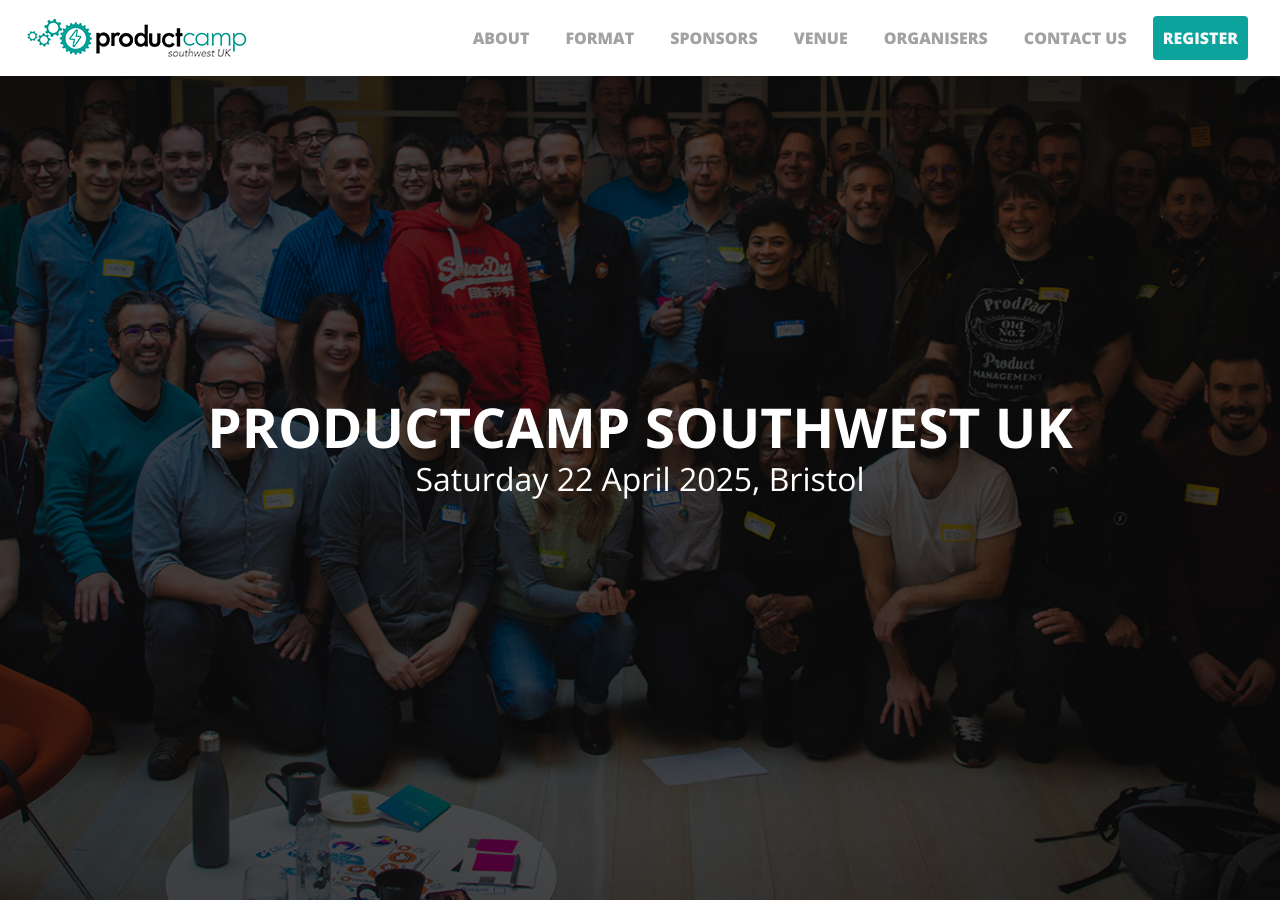
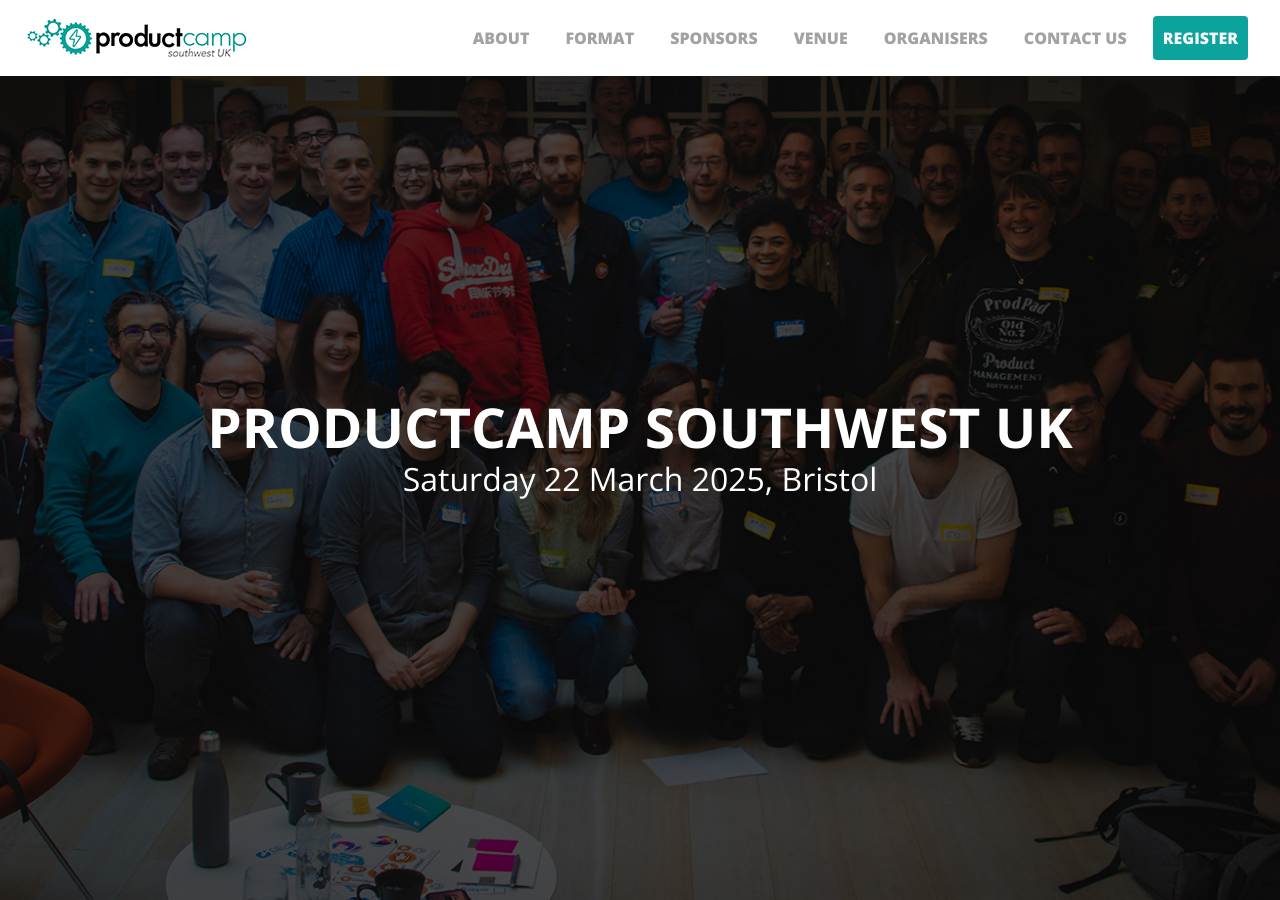
Before and after one commit to inavarre/product-camp-bristol-bath, a Jekyll site: the page built from index.html, in a window 1280 px wide and 900 px high. Built offline with Jekyll 4.4.1, drawn with Linux system fonts in a browser that asks for light colours; nearby versions of some CDN libraries.

Commit message:
Update header.html
Correct date

```diff
--- a/_includes/header.html
+++ b/_includes/header.html
@@ -3,7 +3,7 @@
         <div class="row">
             <div class="hero">
                 <h1>ProductCamp Southwest UK</h1>
-                <h2>Saturday 22 April 2025, Bristol</h2>
+                <h2>Saturday 22 March 2025, Bristol</h2>
             </div>
         </div>
         </div>
```
